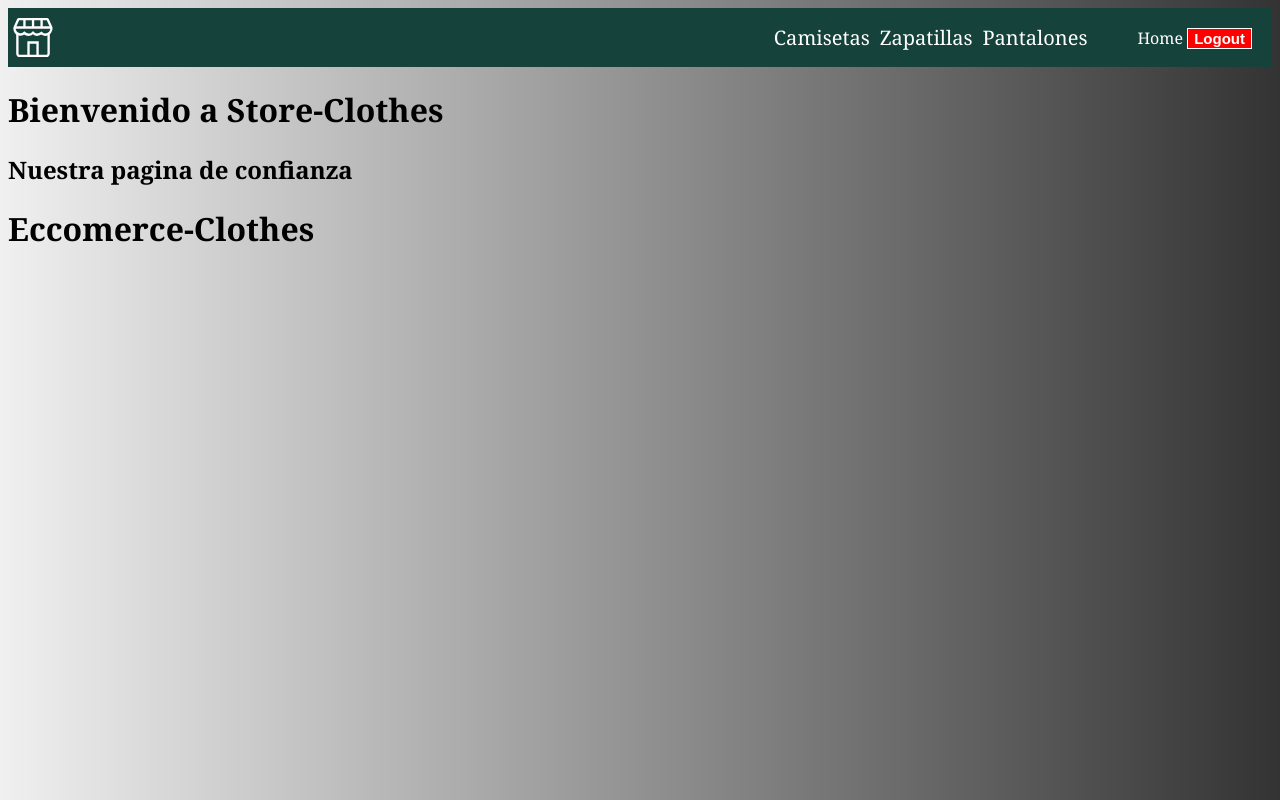
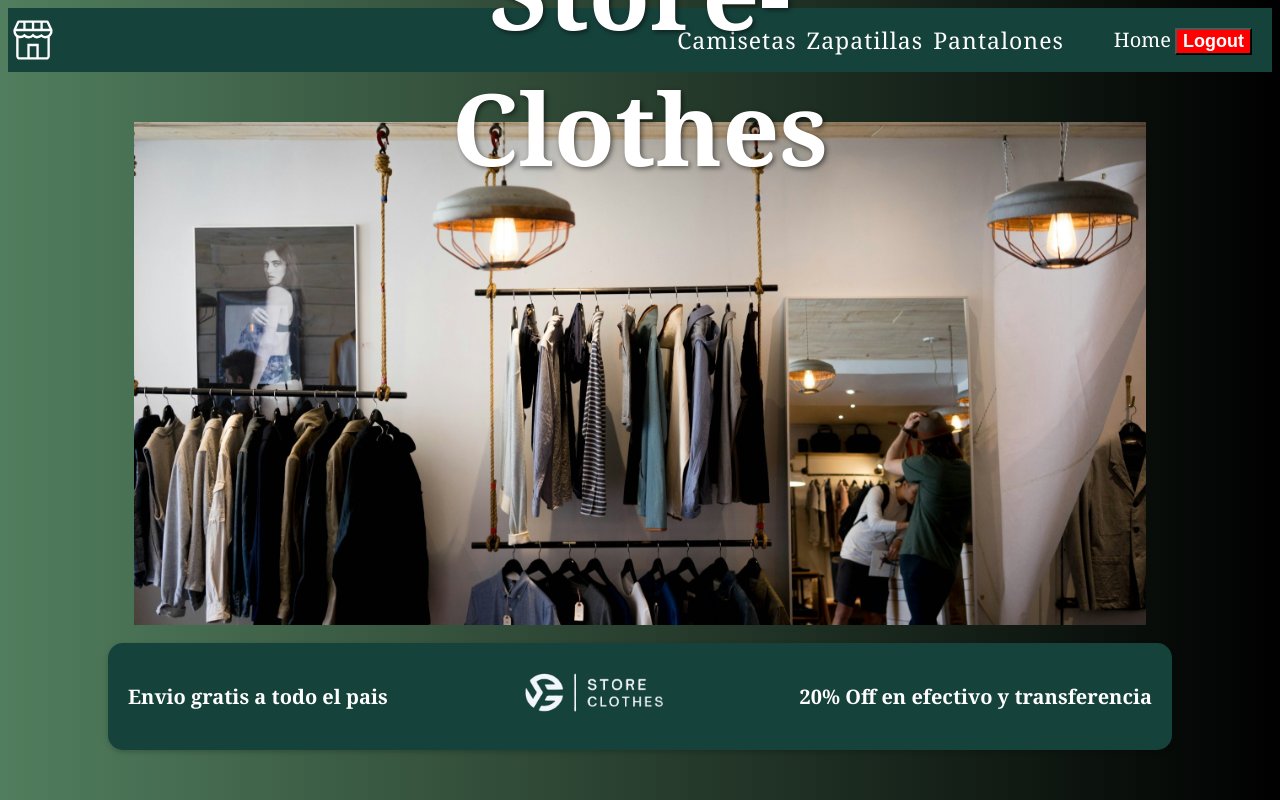
Before and after one commit to brian-h2/Eccomerce-IES, a website: page index.html in a window 1280 px wide. Drawn offline with Linux system fonts and the light colour scheme.

Commit message:
Agregado de estilos al header

```diff
--- a/index.html
+++ b/index.html
@@ -28,11 +28,16 @@
     </nav>
     <header class="header">
         <div class="header-presentation">
-            <h1>Bienvenido a Store-Clothes</h1>
-            <h2>Nuestra pagina de confianza</h2>
+            <img src="./assets/Home/header.jpg" alt="Logo Store">
+            <h1>Store-Clothes</h1>
+            <div class="header-presentation-elements">
+                <p>Envio gratis a todo el pais</p>
+                <img src="./assets/Home/icon-sin-fondo.png"  alt="" srcset="">
+                <p>20% Off en efectivo y transferencia</p>
+            </div>
         </div>
     </header>
-    <h1 class="footer-title">Eccomerce-Clothes</h1>
+    <!-- <h1 class="footer-title">Eccomerce-Clothes</h1> -->
 </body>
     <script src="./main.js"></script>
 </html>
--- a/styles.css
+++ b/styles.css
@@ -2,7 +2,7 @@
     --color-1: #16423C;
     --font-weight: 400;
     font-family: Georgia, 'Times New Roman', Times, serif;
-    background: linear-gradient(to right, #f0f0f0, #333);
+    background: linear-gradient(to right, #316640d7, #000000);
 }
 
 
@@ -184,12 +184,12 @@ input[type="date"]{
 .navBar .nav-logout-home a{
     text-decoration: none;
     color:  white;
+    font-size: 20px;
 }
 
 .navBar .nav-logout-home button{
     background-color: red;
     outline: none;
-    border: 1px solid white;
     transition: all 0.5s ease-in-out;
 }
 
@@ -202,7 +202,7 @@ input[type="date"]{
 .navBar .nav-logout-home button a{
     text-decoration: none;
     color:  rgb(255, 255, 255);
-    font-size: 15px;
+    font-size: 18px;
     font-weight: 600;
 
 }
@@ -219,7 +219,78 @@ input[type="date"]{
 
 .navBar .navBar-elements .navBar-pages ul li a{
     text-decoration: none;
+    color: rgb(255, 255, 255);
+    font-weight: 400;
+    font-size: 23px;
+    letter-spacing: 1px;
+    transition: all 0.5s ease-in-out;
+}
+
+.navBar .navBar-elements .navBar-pages ul li a:hover{
+    color: rgb(72, 188, 124);
+    cursor: pointer;
+    transition: all 0.5s ease-in-out;
+
+}
+
+/*Index*/
+
+.header{
+    margin: 50px auto;
+    width: 100%;
+    display: flex;
+    text-align: center;
+    justify-content: center;
+}
+
+.header .header-presentation{
+    width: 100%;
+    height: 100%;
+    text-align: center;
+    margin: auto;
+
+}
+
+.header .header-presentation img{
+    width: 80%;
+    height: 10%;
+    margin: auto;
+}
+
+.header .header-presentation h1{
+    position: absolute;
+    top: 50%;
+    left: 50%;
+    transform: translate(-50%, -200%);
+    font-size: 100px;
+    font-weight: bold;
     color: white;
-    font-weight: 400;
+    text-shadow: 2px 2px 5px rgba(0, 0, 0, 0.5);
+}
+
+.header-presentation-elements{
+    display: flex;
+    gap: 30px;
+    align-items: center;
+    margin: 50px auto;
+    width: 80%;
+    justify-content: space-between;
+    flex-direction: row;
+    background-color: #16423C;
+    padding: 20px;
+    border-radius: 15px;
+    box-shadow: 0px 2px 5px rgba(0, 0, 0, 0.2);
+    position: absolute;
+    bottom: 0;
+    left: 50%;
+    transform: translateX(-50%);
+    z-index: 1;
     font-size: 20px;
+    font-weight: bold;
+    color: white;
 }
+
+.header-presentation-elements img {
+    width: 100%;
+    max-width: 150px;
+}
```
Also changed, not shown: assets/Home/header.jpg (added), assets/Home/icon-sin-fondo.png (added).
